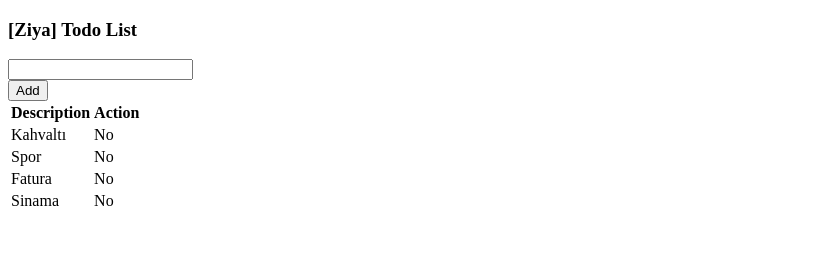
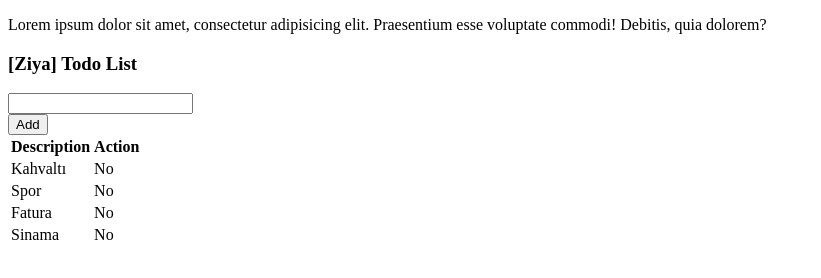
Before and after one commit to yukselmatbaa/RentAcarApp, a plain HTML site: page src/index.html in a window 1280 px wide. Shown: the whole page, without its empty margins (0-821 px from the left). Drawn offline with Linux system fonts and the light colour scheme.

Commit message:
update index.html

```diff
--- a/src/index.html
+++ b/src/index.html
@@ -12,6 +12,8 @@
 
 
 <body class="m-1 p-1 ">
+  <p>Lorem ipsum dolor sit amet, consectetur adipisicing elit. Praesentium esse
+    voluptate commodi! Debitis, quia dolorem?</p>
 <div class="container">
     <div class="row justify-content-center">
       <div class="col-6">
```
